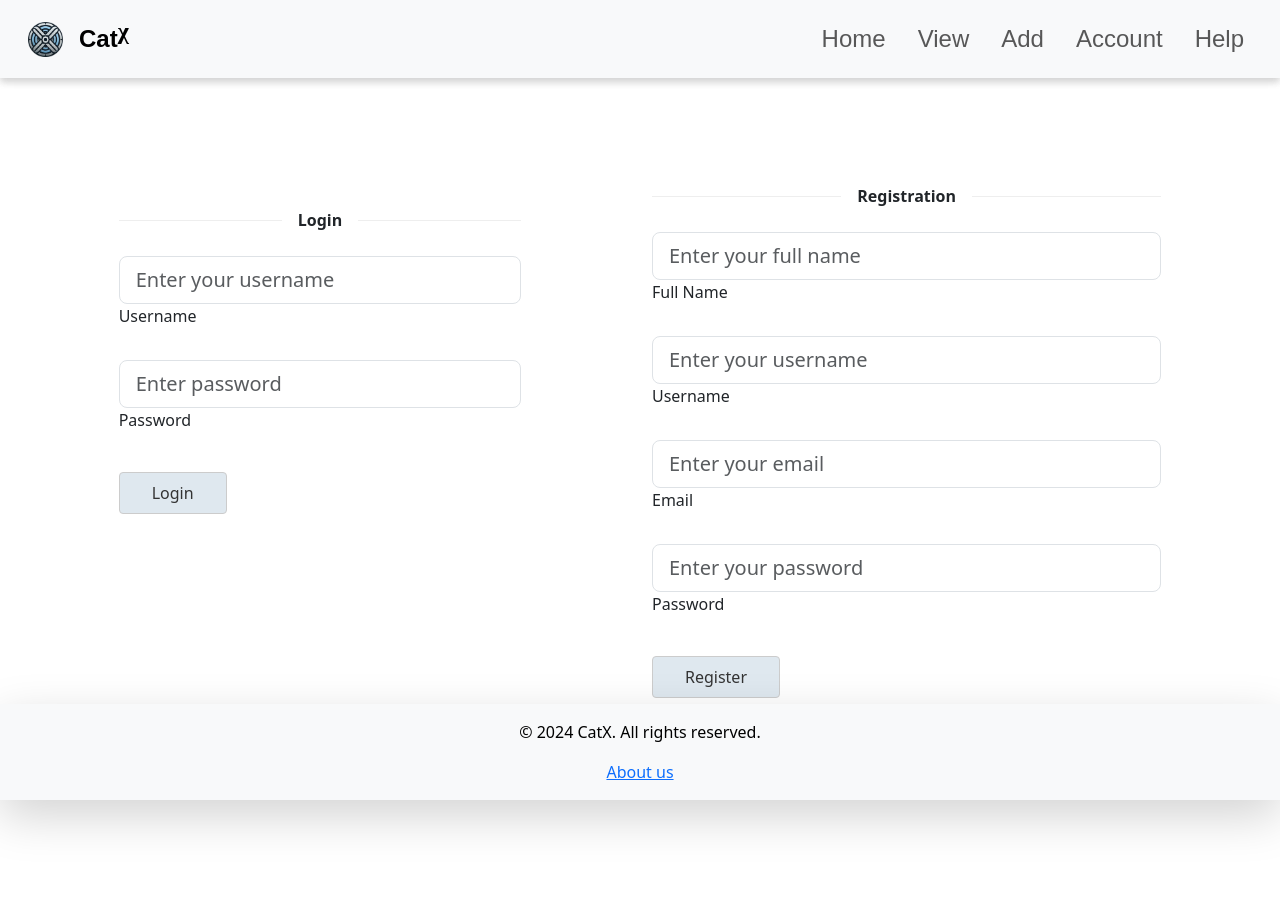
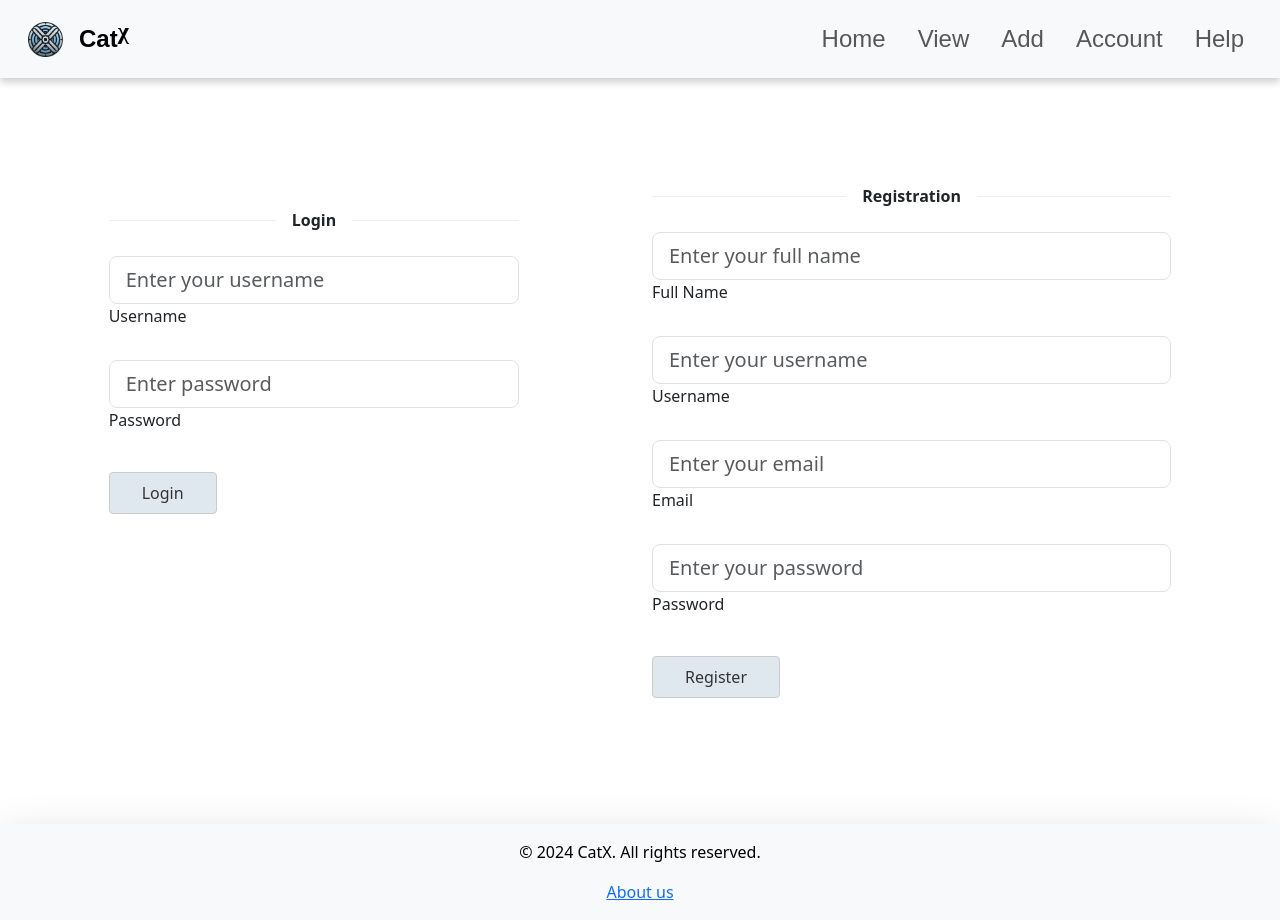
Before and after one commit to awiechma/CatX, a React (Vite) app in the folder react-app-catx/: page /account in a window 1280 px wide. Before the commit the page ends 800 px from the top, so only its background shows below. Built offline with nearby package versions, Linux system fonts and the light colour scheme.

Commit message:
Fix: Footer overlaying content

```diff
--- a/react-app-catx/src/View.jsx
+++ b/react-app-catx/src/View.jsx
@@ -4,7 +4,6 @@
 import SearchBar from "./components/SearchBar";
 import FilterableListGroup from "./components/FilterableListGroup";
 import Footer from "./components/Footer";
-
 
 const View = () => {
     const location = useLocation();
@@ -18,7 +17,8 @@
     }, [location.state]);
 
     return (
-        <div className="search-filter-container">
+        <div className="d-flex flex-column min-vh-100">
+            <main className="flex-grow-1">
                 {/* SearchBar: "searchQuery" state stays */}
                 <SearchBar
                     onSearch={(query) => setSearchQuery(query)}
@@ -28,6 +28,8 @@
                 <div className="FilterableListGroup-container">
                     <FilterableListGroup searchQuery={searchQuery} />
                 </div>
+            </main>
+
             <Footer />
         </div>
     );
--- a/react-app-catx/src/components/Footer.jsx
+++ b/react-app-catx/src/components/Footer.jsx
@@ -3,7 +3,7 @@
 
 const Footer = () => {
     return (
-        <footer className="bg-body-tertiary fixed-bottom text-center shadow-lg text-black py-3 mt-4">
+        <footer className="bg-body-tertiary text-center shadow-lg text-black py-3 mt-4">
             <div className="footer-container">
                 <p>&copy; {new Date().getFullYear()} CatX. All rights reserved.</p>
                 <nav className="footer-nav">
--- a/react-app-catx/src/components/LogInSignIn.jsx
+++ b/react-app-catx/src/components/LogInSignIn.jsx
@@ -87,7 +87,8 @@
     return (
         <div>
             <section>
-                <div className="container-fluid h-custom">
+                <div className="d-flex flex-column min-vh-100">
+                    <main className="flex-grow-1">
                         <div className="row d-flex justify-content-center align-items-center h-100">
                             {/* Login Fields */}
                             <div className="col-md-8 col-lg-6 col-xl-4">
@@ -209,6 +210,7 @@
                                 </form>
                             </div>
                         </div>
+                    </main>
                 </div>
             </section>
         </div>
```
Lines whose indentation alone changed are shown as unchanged.
